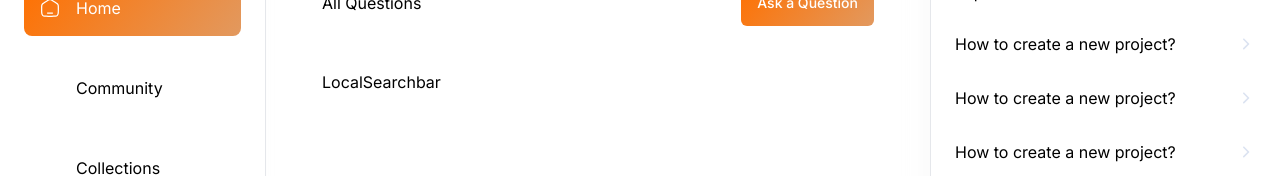
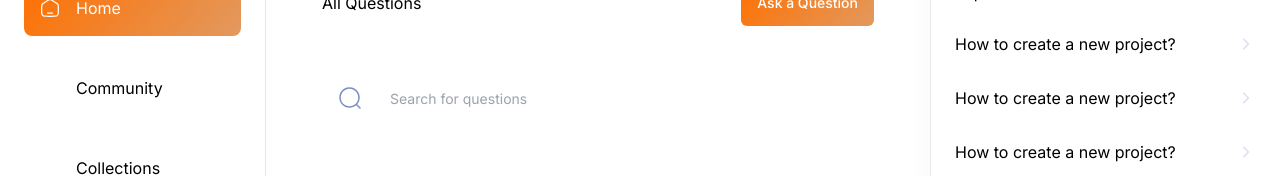
Before and after one commit to vvu060/dev-overflow, a Next.js app: page / in a window 1280 px wide. Shown: the part 164-340 px from the top of the page. Built offline with nearby package versions, Linux system fonts and the light colour scheme; no server answers.

Commit message:
finish local searchbar component

```diff
--- a/components/shared/search/LocalSearchbar.tsx
+++ b/components/shared/search/LocalSearchbar.tsx
@@ -1,3 +1,6 @@
+'use client';
+import { Input } from '@/components/ui/input';
+import Image from 'next/image';
 import React from 'react';
 
 interface LocalSearchbarProps {
@@ -15,7 +18,39 @@ const LocalSearchbar = ({
   placeholder,
   otherClasses,
 }: LocalSearchbarProps) => {
-  return <div>LocalSearchbar</div>;
+  return (
+    <div
+      className={`background-light800_darkgradient flex min-h-[56px] grow items-center gap-4 rounded-[10px] px-4 ${otherClasses}`}
+    >
+      {iconPosition === 'left' && (
+        <Image
+          src={imgSrc}
+          alt='search icon'
+          width={24}
+          height={24}
+          className='cursor-pointer'
+        />
+      )}
+
+      <Input
+        type='text'
+        placeholder={placeholder}
+        value=''
+        onChange={() => {}}
+        className='paragraph-regular no-focus placeholder background-light800_darkgradient border-none shadow-none outline-none'
+      />
+
+      {iconPosition === 'right' && (
+        <Image
+          src={imgSrc}
+          alt='search icon'
+          width={24}
+          height={24}
+          className='cursor-pointer'
+        />
+      )}
+    </div>
+  );
 };
 
 export default LocalSearchbar;
```
